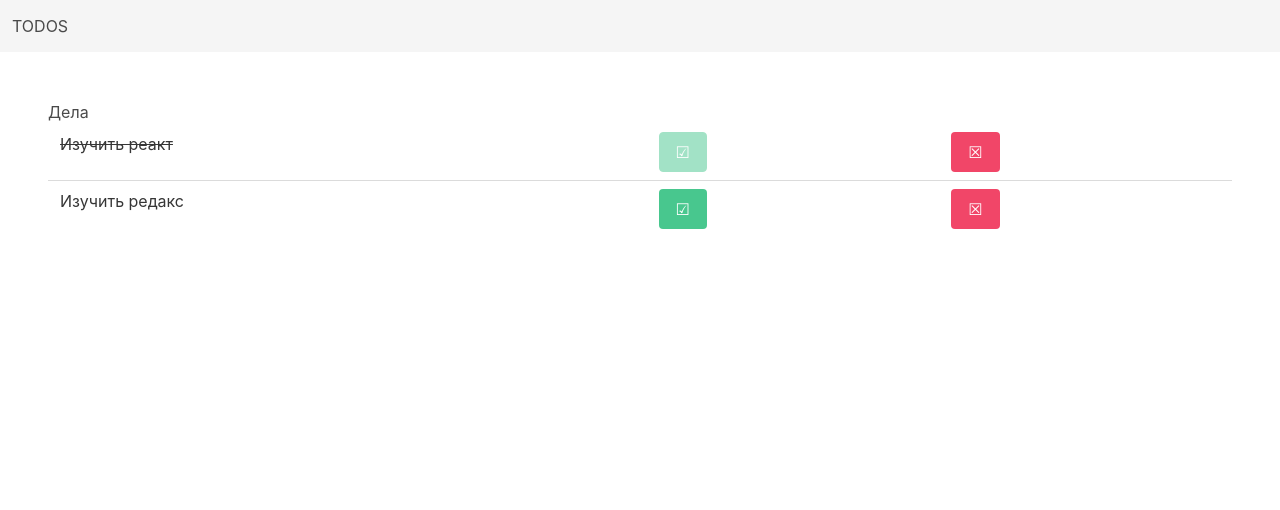
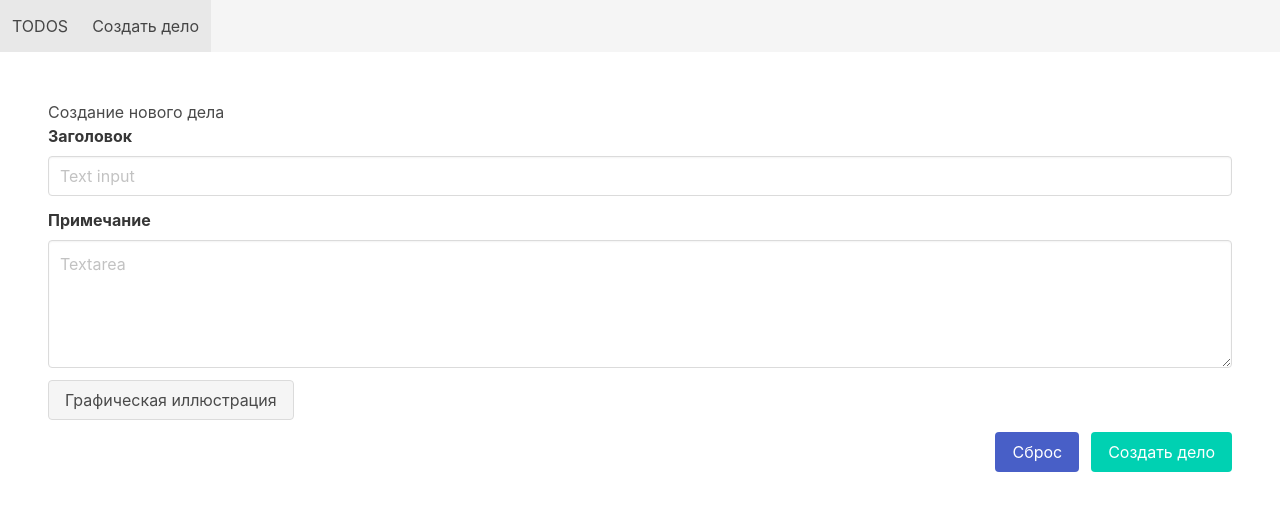
Before and after one commit to FryOS/react-todos, a React (Create React App) app: page /#/add in a window 1280 px wide. Shown: the top 510 px of the page. Built offline with nearby package versions, Linux system fonts and the light colour scheme.

Commit message:
создаем дело и навигация

```diff
--- a/package.json
+++ b/package.json
@@ -9,6 +9,7 @@
     "bulma": "^0.9.4",
     "react": "^18.2.0",
     "react-dom": "^18.2.0",
+    "react-router-dom": "^6.4.5",
     "react-scripts": "5.0.1",
     "web-vitals": "^2.1.4"
   },
--- a/src/App.js
+++ b/src/App.js
@@ -1,14 +1,11 @@
-import React, { useState, useEffect } from "react";
+import React, { Component } from "react";
 import TodoList from "./components/TodoList";
+import TodoAdd from "./components/TodoAdd";
+import { HashRouter, Routes, Route, NavLink } from "react-router-dom";
 
-const App = (props) => {
+
 const date1 = new Date(2021, 7, 19, 14, 5);
 const date2 = new Date(2021, 7, 19, 15, 23);
-
-  const [isDone, setIsDone] = useState(false);
-  // useEffect(() => {
-  //   console.log(isDone);
-  // }, [isDone]);
 
 const initianteData = [
   {
@@ -25,32 +22,82 @@ const App = (props) => {
     image: "",
     done: false,
     createAt: date1.toLocaleDateString(),
-      key: date1.getTime(),
+    key: date2.getTime(),
   },
 ];
 
-  const setDone = (key) => {
-    const deed = initianteData.find((current) => current.key === key);
-    console.log("deed", deed);
-    if (deed) {
-      console.log("deed", deed);
-      // deed.done = true;
-      setIsDone((current) => !current);
+export default class App extends Component {
+  constructor(props) {
+    super(props);
+    this.state = {data: initianteData, showMenu: false};
+    this.setDone = this.setDone.bind(this);
+    this.delete = this.delete.bind(this);
+    this.add = this.add.bind(this);
+    this.showMenu = this.showMenu.bind(this);
   }
-  };
 
+  setDone(key) {
+    const deed = this.state.data.find((current) => current.key === key);
+    if(deed){
+      deed.done = true;
+    }
+    this.setState((state) => ({}));
+  }
+
+  delete(key){
+    const newData = this.state.data.filter((current) => current.key !== key);
+
+    this.setState((state) => ({data: newData}));
+  }
+
+  add(deed){
+    console.log(this.state.data)
+    this.state.data.push(deed);
+    this.setState((state) => ({...state}));
+    console.log(this.state);
+  }
+
+  showMenu(e){
+    e.preventDefault();
+    this.setState((state) => ({showMenu: !state.showMenu}));
+    console.log(this.state);
+  }
+
+  render() {
     return (
-    <div className="App">
+      <HashRouter className="App">
         <nav className="navbar is-light">
           <div className="navbar-brand">
-          <span className="navbar-item is-uppercase">Todos</span>
+            <NavLink to="/" className={({isActive}) => "navbar-item is-uppercase" + (isActive ? " is-active" : "")}>
+              Todos
+            </NavLink>
+            <a href="/" className={this.setState.showMenu ?  "navbar-burger is-active" : "navbar-burger"}
+              onClick={this.showMenu}>
+            <span></span>
+            <span></span>
+            <span></span>
+            </a>
+          </div>
+          <div className={this.setState.showMenu ?  "navbar-menu is-active" : "navbar-menu"}  onClick={this.showMenu}>
+            <div className="navbar-start">
+              <NavLink to="/add" className={({isActive}) => "navbar-item" + (isActive ? " is-active" : "")}>
+                Создать дело
+              </NavLink>
+            </div>
           </div>
         </nav>
         <main className="context px-6 mt-6">
-        <TodoList list={initianteData} setDone={setDone} />
+          <Routes>
+            <Route path="/" element={<TodoList
+            list={this.state.data}
+            setDone={this.setDone}
+            delete={this.delete}
+            />} />
+          <Route path="/add" element={<TodoAdd add={this.add} />} />
+
+          </Routes>
         </main>
-    </div>
+      </HashRouter>
     );
-};
-
-export default App;
+  }
+}
--- /dev/null
+++ b/src/components/TodoAdd.jsx
@@ -0,0 +1,110 @@
+import React, { Component } from "react";
+
+export default class TodoAdd extends Component {
+  constructor(props) {
+    super(props);
+    this.handleTitleChange = this.handleTitleChange.bind(this);
+    this.handleDescChange = this.handleDescChange.bind(this);
+    this.handleImageChange = this.handleImageChange.bind(this);
+    this.handleFormSubmit = this.handleFormSubmit.bind(this);
+    this.clearFormData();
+  }
+
+  clearFormData() {
+    this.formData = {
+      title: "",
+      desc: "",
+      image: "",
+    };
+  }
+
+  handleTitleChange(e) {
+    this.formData.title = e.target.value;
+  }
+  handleDescChange(e) {
+    this.formData.desc = e.target.value;
+  }
+  handleImageChange(e) {
+    const files = e.target.files;
+    if (files.length > 0) {
+      const fileReader = new FileReader();
+      const that = this;
+      fileReader.onload = () => {
+        that.formData.image = fileReader.result;
+      };
+      fileReader.readAsDataURL(files[0]);
+    } else {
+      this.formData.image = "";
+    }
+  }
+  handleFormSubmit(e) {
+    e.preventDefault();
+    const newDeed = { ...this.formData };
+    const date = new Date();
+    newDeed.done = false;
+    newDeed.createdAt = date.toLocaleString();
+    newDeed.key = date.getTime();
+    this.props.add(newDeed);
+    const data =  this.clearFormData();
+    console.log("data", data)
+    console.log("newDeed", newDeed);
+    e.target.reset();
+  }
+
+  render() {
+    return (
+      <section>
+        <h1>Создание нового дела</h1>
+        <form onSubmit={this.handleFormSubmit}>
+          <div className="field">
+            <label className="label">Заголовок</label>
+            <div className="control">
+              <input className="input" type="text" placeholder="Text input" onChange={(event) => this.handleTitleChange(event)}/>
+            </div>
+          </div>
+          <div className="field">
+            <label className="label">Примечание</label>
+            <div className="control">
+              <textarea className="textarea" placeholder="Textarea" onChange={(event) => this.handleDescChange(event)}></textarea>
+            </div>
+          </div>
+          <div className="field">
+            <div className="file">
+              <label className="file-label">
+                <input
+                  className="file-input"
+                  type="file"
+                  accept="image/*"
+                  onChange={this.handleImageChange}
+                  placeholder="Text input"
+                />
+                <span className="file-cta">
+                  <span className="file-label">Графическая иллюстрация</span>
+                </span>
+              </label>
+            </div>
+          </div>
+          <div className="field is-grouped is-grouped-right">
+            <div className="control">
+              <input
+                className="button is-link is-primary"
+                type="reset"
+                placeholder="Text input"
+                value="Сброс"
+              />
+            </div>
+
+            <div className="control">
+              <input
+                className="button is-primary"
+                type="submit"
+                placeholder="Text input"
+                value="Создать дело"
+              />
+            </div>
+          </div>
+        </form>
+      </section>
+    );
+  }
+}
--- a/src/components/TodoList.jsx
+++ b/src/components/TodoList.jsx
@@ -5,7 +5,7 @@ const TodoList = (props) => {
   return (
     <section>
       <h1>Дела</h1>
-      <table class="table is-hoverable is-fullwidth">
+      <table className="table is-hoverable is-fullwidth">
         <tbody>
           {props.list.map((item) => (
             <tr key={item.key}>
@@ -25,6 +25,7 @@ const TodoList = (props) => {
                 <button
                   className="button is-danger"
                   title = "Удалить"
+                  onClick = {(e) => props.delete(item.key)}
                 >&#9746;</button>
               </td>
             </tr>
```
Also changed, not shown: 1 other file (tests, documents, lock files or other folders). Lines whose indentation alone changed are shown as unchanged.
